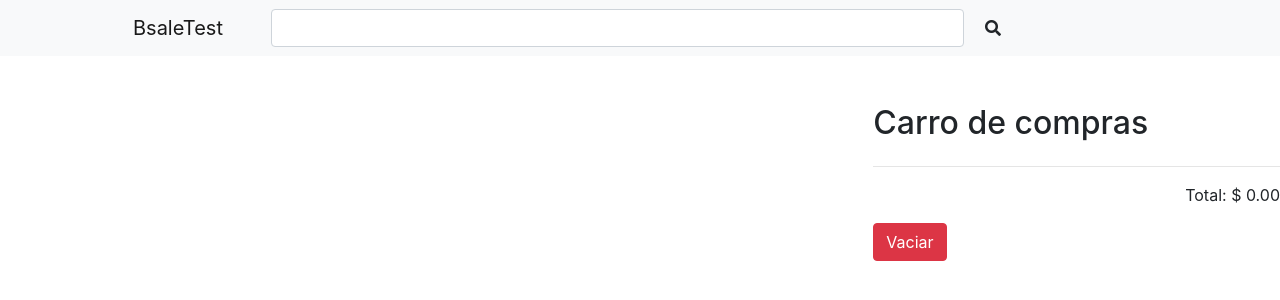
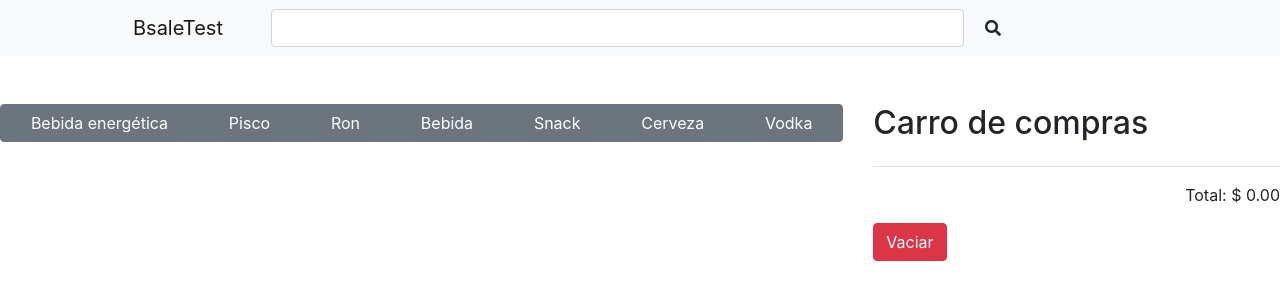
Before and after one commit to mrgozu/bsale_server, a website: page public/index.html in a window 1280 px wide. Drawn offline with nearby package versions, Linux system fonts and the light colour scheme; no server answers.

Commit message:
Se agrega despliegue por categoria

```diff
--- a/public/app.js
+++ b/public/app.js
@@ -20,8 +20,7 @@ let carroArray =[];
 let totalCarro=0;
 
 const mostrarProductos =    (productos)=>{
-        // this.data = '';
-        // this.data = productos;
+
         for (let producto of productos){
             let nodo = document.createElement('div');
             nodo.classList.add('card');
@@ -154,6 +153,15 @@ const eventoBusqueda = (event)=>{
         busqueda(inputBuscador.value);
     }
 }
+
+
+const categoria = async (categoria)=>{
+    while (card.firstChild) {
+        card.removeChild(card.firstChild);
+      }
+    mostrarProductos( await obtenerDatosServidor(`categoria/${categoria}`));
+}
+
 //Ejecucion inicial
 obtenerListaProductos();
 calcularTotal();
--- a/public/index.html
+++ b/public/index.html
@@ -32,6 +32,15 @@
 
     <div class="row">
         <div class="col-sm-8">
+            <div class="btn-group me-2 w-100 mb-2 " role="group" aria-label="Second group">
+                <button type="button" class="btn btn-secondary" onclick="categoria(1)">Bebida energética</button>
+                <button type="button" class="btn btn-secondary" onclick="categoria(2)">Pisco</button>
+                <button type="button" class="btn btn-secondary" onclick="categoria(3)">Ron</button>
+                <button type="button" class="btn btn-secondary" onclick="categoria(4)">Bebida</button>
+                <button type="button" class="btn btn-secondary" onclick="categoria(5)">Snack</button>
+                <button type="button" class="btn btn-secondary" onclick="categoria(6)">Cerveza</button>
+                <button type="button" class="btn btn-secondary" onclick="categoria(7)">Vodka</button>
+              </div>
             <div class="row row-cols-1 row-cols-md-3 row" id="cardProducto">
 
             </div>
```
Also changed, not shown: public/styles.css (line endings or trailing spaces).
